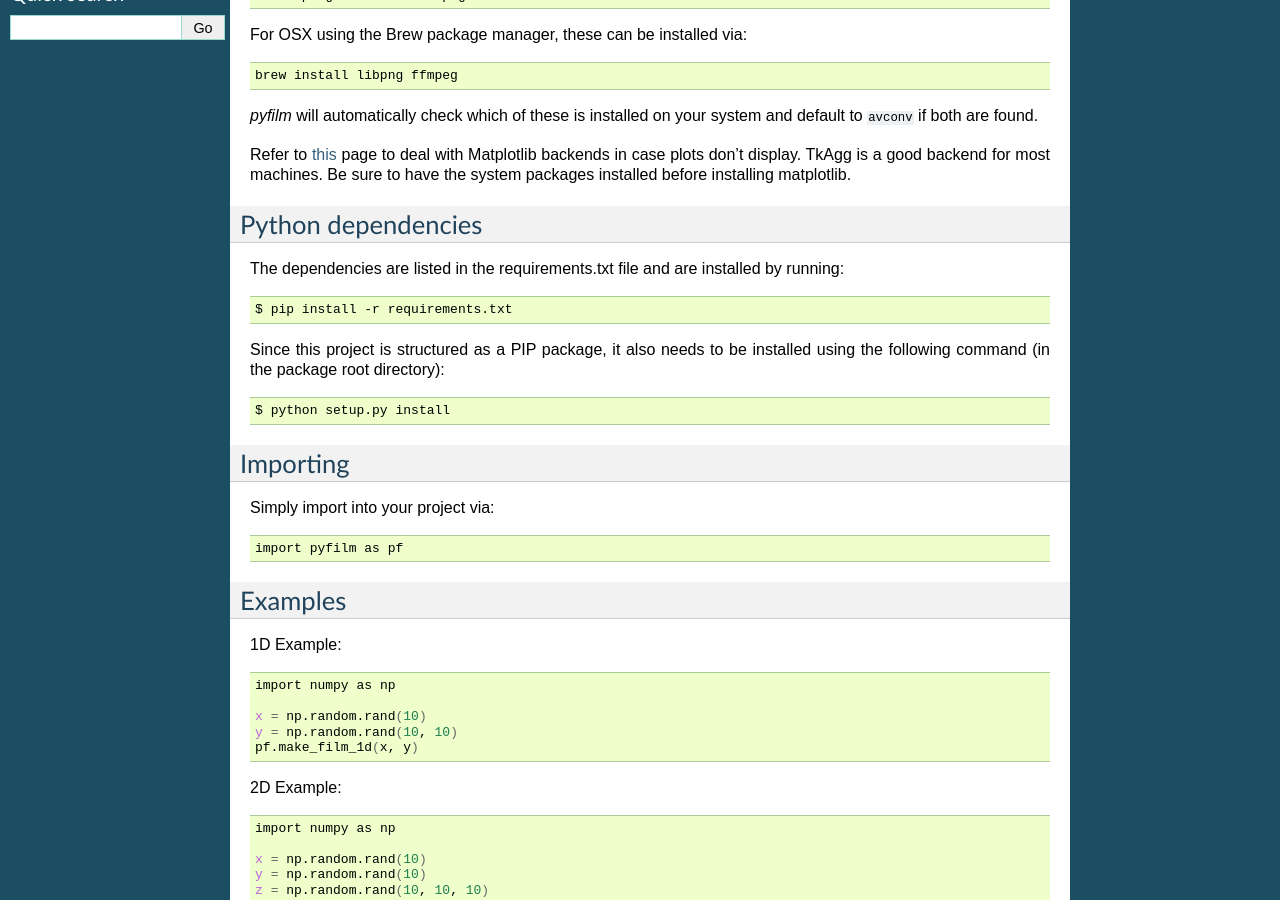
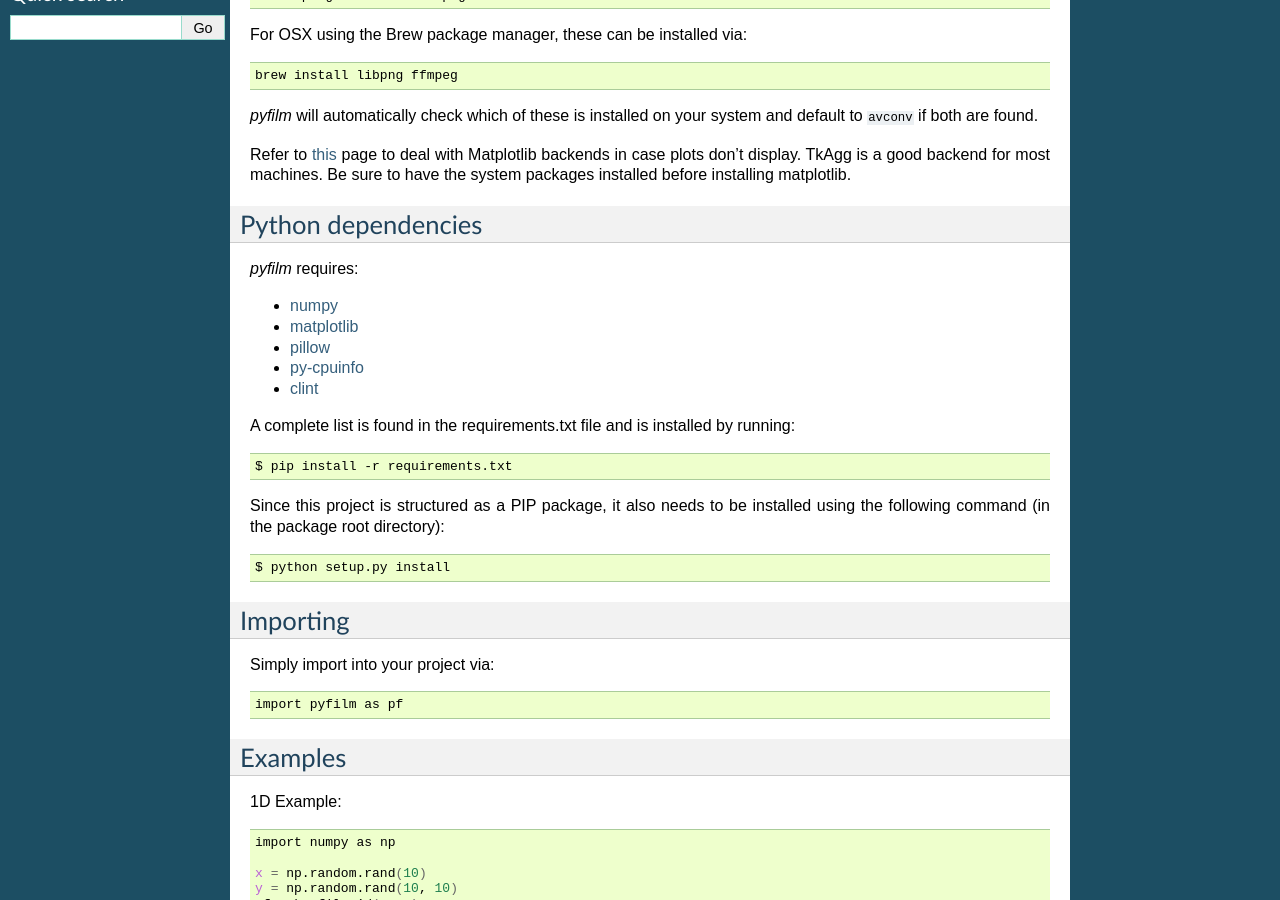
Before and after one commit to ferdinandvanwyk/pyfilm, a Sphinx documentation site: the page built from docs/source/getting_started.rst, in a window 1280 px wide and 900 px high, scrolled down 413 px. Built offline with Sphinx 7.4.7, drawn with Linux system fonts in a browser that asks for light colours.

Commit message:
Release 0.1.2

```diff
--- a/docs/source/getting_started.rst
+++ b/docs/source/getting_started.rst
@@ -45,7 +45,21 @@ before installing matplotlib.
 Python dependencies
 -------------------
 
-The dependencies are listed in the requirements.txt file and are installed by
+*pyfilm* requires:
+
+* numpy_
+* matplotlib_
+* pillow_
+* py-cpuinfo_
+* clint_
+
+.. _numpy: http://www.numpy.org/
+.. _matplotlib: http://matplotlib.org/
+.. _pillow: https://python-pillow.github.io/
+.. _py-cpuinfo: https://github.com/workhorsy/py-cpuinfo
+.. _clint: https://github.com/kennethreitz/clint
+
+A complete list is found in the requirements.txt file and is installed by
 running:
 
 .. code:: bash
--- a/setup.py
+++ b/setup.py
@@ -4,7 +4,7 @@ from setuptools import setup
 
 setup(
     name = "pyfilm",
-    version = "0.1.1",
+    version = "0.1.2",
     author = "Ferdinand van Wyk",
     author_email = 'ferdinandvwyk@gmail.com',
     description = "PyFilm: easily create films of 1D and 2D NumPy arrays.",
```
Also changed, not shown: README.rst (+7 -2 lines), .travis.yml.
